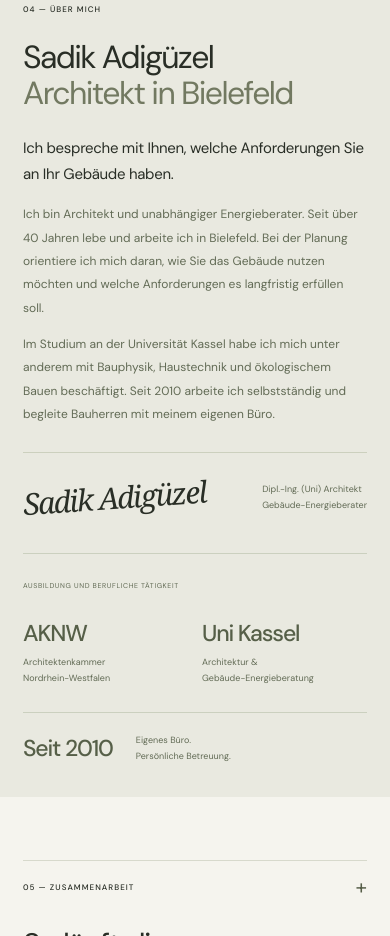
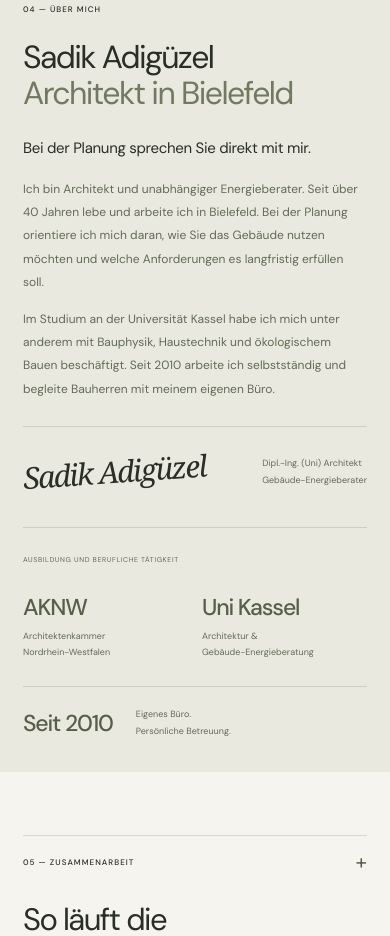
Before and after one commit to deniz361/aditek_architekten, a website: page index.html in a window 390 px wide. Shown: the part 4117-5053 px from the top of the page. Drawn offline with Linux system fonts and the light colour scheme.

```diff
--- a/index.html
+++ b/index.html
@@ -138,7 +138,7 @@
     <section class="about" id="buero" aria-labelledby="about-title">
       <div class="container about-grid">
         <div class="about-visual" data-reveal><div class="architect-drawing" aria-hidden="true"><svg viewBox="0 0 520 470" fill="none"><path d="M30 390h470M70 390V168L265 61l187 106v223M70 168h382M100 390V196h322v194M140 390V250h82v140m45 0V218h118v130H267m0-80h118M70 168l195 87 187-88M265 61v194M30 425h470M70 414v22m382-22v22M37 168v222m-7-222h14m-14 222h14"/><path d="m100 196 165-90 157 90M222 250l43-24 43 24M340 218v130M10 70h490M265 20v420" class="drawing-fine"/></svg></div><div class="portrait-frame"><img src="assets/sadik-adiguezel.webp" width="275" height="266" alt="Dipl.-Ing. Architekt Sadik Adigüzel" loading="lazy"><div><span>Ihr Architekt.</span><strong>Sadik Adigüzel</strong></div></div><span class="about-visual-label">ARCHITEKT UND UNABHÄNGIGER ENERGIEBERATER</span></div>
-        <div class="about-content" data-reveal><p class="eyebrow">04 — ÜBER MICH</p><h2 id="about-title">Sadik Adigüzel<br><span>Architekt in Bielefeld</span></h2><p class="about-lead">Ich bespreche mit Ihnen, welche Anforderungen Sie an Ihr Gebäude haben.</p><p>Ich bin Architekt und unabhängiger Energieberater. Seit über 40 Jahren lebe und arbeite ich in Bielefeld. Bei der Planung orientiere ich mich daran, wie Sie das Gebäude nutzen möchten und welche Anforderungen es langfristig erfüllen soll.</p><p>Im Studium an der Universität Kassel habe ich mich unter anderem mit Bauphysik, Haustechnik und ökologischem Bauen beschäftigt. Seit 2010 arbeite ich selbstständig und begleite Bauherren mit meinem eigenen Büro.</p><div class="architect-signoff"><span class="signature">Sadik Adigüzel</span><span>Dipl.-Ing. (Uni) Architekt<br>Gebäude-Energieberater</span></div></div>
+        <div class="about-content" data-reveal><p class="eyebrow">04 — ÜBER MICH</p><h2 id="about-title">Sadik Adigüzel<br><span>Architekt in Bielefeld</span></h2><p class="about-lead">Bei der Planung sprechen Sie direkt mit mir.</p><p>Ich bin Architekt und unabhängiger Energieberater. Seit über 40 Jahren lebe und arbeite ich in Bielefeld. Bei der Planung orientiere ich mich daran, wie Sie das Gebäude nutzen möchten und welche Anforderungen es langfristig erfüllen soll.</p><p>Im Studium an der Universität Kassel habe ich mich unter anderem mit Bauphysik, Haustechnik und ökologischem Bauen beschäftigt. Seit 2010 arbeite ich selbstständig und begleite Bauherren mit meinem eigenen Büro.</p><div class="architect-signoff"><span class="signature">Sadik Adigüzel</span><span>Dipl.-Ing. (Uni) Architekt<br>Gebäude-Energieberater</span></div></div>
       </div>
       <div class="container credentials"><span>AUSBILDUNG UND BERUFLICHE TÄTIGKEIT</span><div><strong>AKNW</strong><span>Architektenkammer<br>Nordrhein-Westfalen</span></div><div><strong>Uni Kassel</strong><span>Architektur &<br>Gebäude-Energieberatung</span></div><div><strong>Seit 2010</strong><span>Eigenes Büro.<br>Persönliche Betreuung.</span></div></div>
     </section>
```
